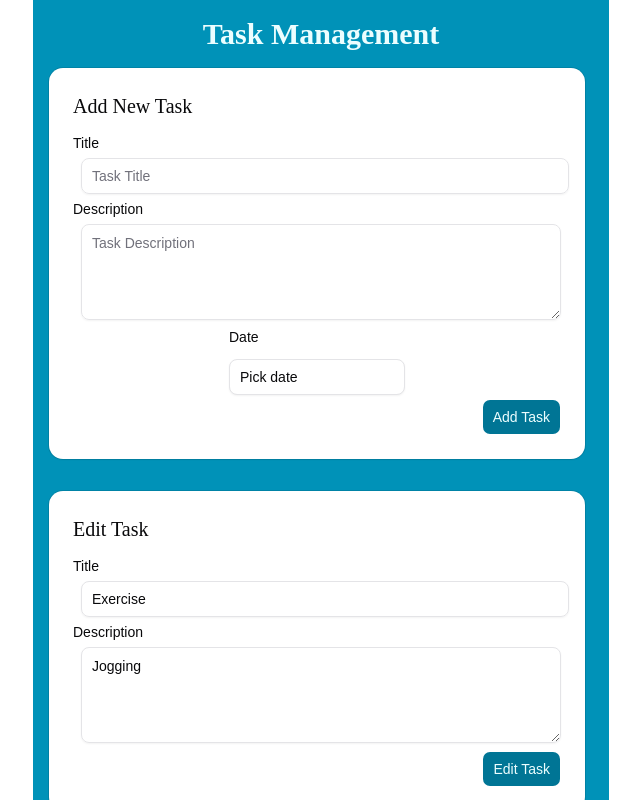
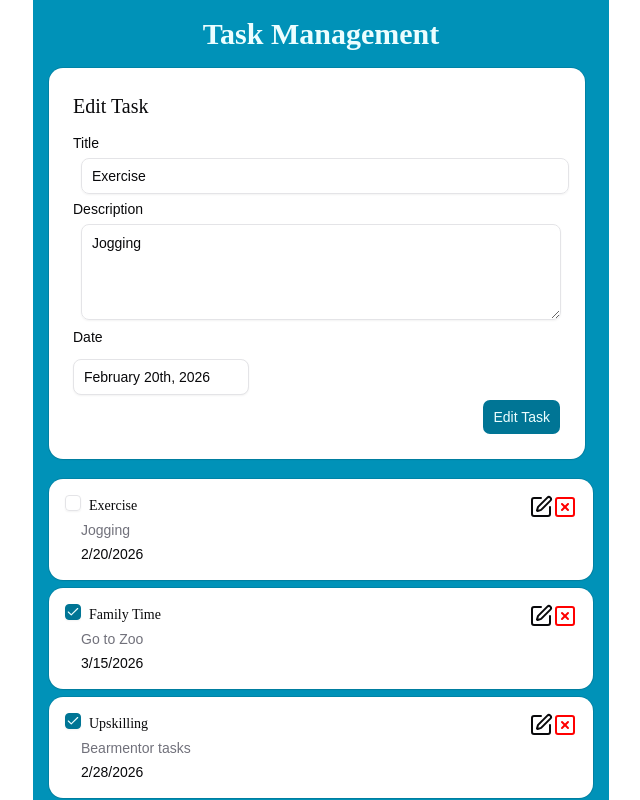
Before and after one commit to abw04/Task-management, a React (Vite) app: page / in a window 1280 px wide. Both pictures are taken after a click on the icon 860 px from the left and 507 px from the top of the page. Shown: the top 800 px of the page, without its empty margins (319-959 px from the left). Built offline with nearby package versions, Linux system fonts and the light colour scheme.

Commit message:
adjust edit for date variable and UI date form improvement

```diff
--- a/src/App.tsx
+++ b/src/App.tsx
@@ -33,10 +33,10 @@ export default function App() {
 
   const editedTask: Task | undefined = tasks.find((task) => id == task.id);
 
-  function updateTask(title: string, description: string) {
+  function updateTask(title: string, description: string, date: Date) {
     const updatedTasks = tasks.map((task) => {
       if (task.id === id) {
-        return { ...task, title: title, description: description };
+        return { ...task, title: title, description: description, date: date };
       } else return task;
     });
     setTasks(updatedTasks);
@@ -48,9 +48,11 @@ export default function App() {
       <h1 className="text-3xl mx-2 pt-4 text-center font-bold font-heading text-cyan-50">
         Task Management
       </h1>
+      {editedTask ==undefined &&(
       <div>
         <AddTaskForm onAdd={addTask} />
       </div>
+      )}
       {editedTask !== undefined && (
         <div>
           <EditTaskForm onEdit={updateTask} task={editedTask} />
--- a/src/modules/task/components/add-task-form.tsx
+++ b/src/modules/task/components/add-task-form.tsx
@@ -10,9 +10,13 @@ import { Input } from "@/components/ui/input";
 import { Label } from "@/components/ui/label";
 import { useState } from "react";
 import { Button } from "@/components/ui/button";
-import {format} from "date-fns"
+import { format } from "date-fns";
 import { Calendar } from "@/components/ui/calendar";
-import { Popover, PopoverContent, PopoverTrigger } from "@/components/ui/popover";
+import {
+  Popover,
+  PopoverContent,
+  PopoverTrigger,
+} from "@/components/ui/popover";
 import { Field, FieldLabel } from "@/components/ui/field";
 
 export function AddTaskForm({
@@ -22,7 +26,7 @@ export function AddTaskForm({
 }) {
   const [title, setTitle] = useState("");
   const [description, setDescription] = useState("");
-  const [date, setDate] =useState<Date>()
+  const [date, setDate] = useState<Date>();
 
   function handleAdd(e: React.SubmitEvent) {
     e.preventDefault();
@@ -31,10 +35,10 @@ export function AddTaskForm({
       return;
     }
 
-    onAdd(title, description,date);
+    onAdd(title, description, date);
     setTitle("");
     setDescription("");
-    setDate(undefined)
+    setDate(undefined);
   }
 
   return (
@@ -64,10 +68,18 @@ export function AddTaskForm({
             ></Textarea>
           </div>
           <div>
-             <Field className="mx-auto w-44">
+            <Field className="w-44">
               <FieldLabel htmlFor="date-picker-simple">Date</FieldLabel>
               <Popover>
-        <PopoverTrigger asChild><Button variant="outline" id="date-picker-simple" className="justify-start font-normal">{date ? format(date, "PPP") : <span>Pick date</span>}</Button></PopoverTrigger>
+                <PopoverTrigger asChild>
+                  <Button
+                    variant="outline"
+                    id="date-picker-simple"
+                    className="justify-start font-normal"
+                  >
+                    {date ? format(date, "PPP") : <span>Pick date</span>}
+                  </Button>
+                </PopoverTrigger>
                 <PopoverContent className="w-auto p-0" align="start">
                   <Calendar
                     mode="single"
--- a/src/modules/task/components/edit-form.tsx
+++ b/src/modules/task/components/edit-form.tsx
@@ -10,30 +10,40 @@ import { Input } from "@/components/ui/input";
 import { Label } from "@/components/ui/label";
 import { useState } from "react";
 import { Button } from "@/components/ui/button";
+import { format } from "date-fns";
+import { Calendar } from "@/components/ui/calendar";
+import {
+  Popover,
+  PopoverContent,
+  PopoverTrigger,
+} from "@/components/ui/popover";
+import { Field, FieldLabel } from "@/components/ui/field";
 
 export function EditTaskForm({
   onEdit,
   task,
 }: {
-  onEdit: (title: string, description: string) => void;
+  onEdit: (title: string, description: string, date:Date) => void;
   task: {
     id: number;
     title: string;
     description: string;
+    date: Date;
     isCompleted: boolean;
   };
 }) {
   const [title, setTitle] = useState(task.title);
   const [description, setDescription] = useState(task.description);
+  const [date, setDate] = useState<Date | undefined>(task.date)
 
   function handleEdit(e: React.SubmitEvent) {
     e.preventDefault();
 
-    if (!title.trim() || !description.trim()) {
+    if (!title.trim() || !description.trim() || !date) {
       return;
     }
 
-    onEdit(title, description);
+    onEdit(title, description, date);
   }
 
   return (
@@ -62,6 +72,30 @@ export function EditTaskForm({
               onChange={(e) => setDescription(e.target.value)}
             ></Textarea>
           </div>
+                    <div>
+            <Field className="w-44">
+              <FieldLabel htmlFor="date-picker-simple">Date</FieldLabel>
+              <Popover>
+                <PopoverTrigger asChild>
+                  <Button
+                    variant="outline"
+                    id="date-picker-simple"
+                    className="justify-start font-normal"
+                  >
+                    {date ? format(date, "PPP") : <span>Pick date</span>}
+                  </Button>
+                </PopoverTrigger>
+                <PopoverContent className="w-auto p-0" align="start">
+                  <Calendar
+                    mode="single"
+                    selected={date}
+                    onSelect={setDate}
+                    defaultMonth={date}
+                  />
+                </PopoverContent>
+              </Popover>
+            </Field>
+          </div>
           <CardAction>
             <Button> Edit Task </Button>
           </CardAction>
```
Lines whose indentation alone changed are shown as unchanged.
